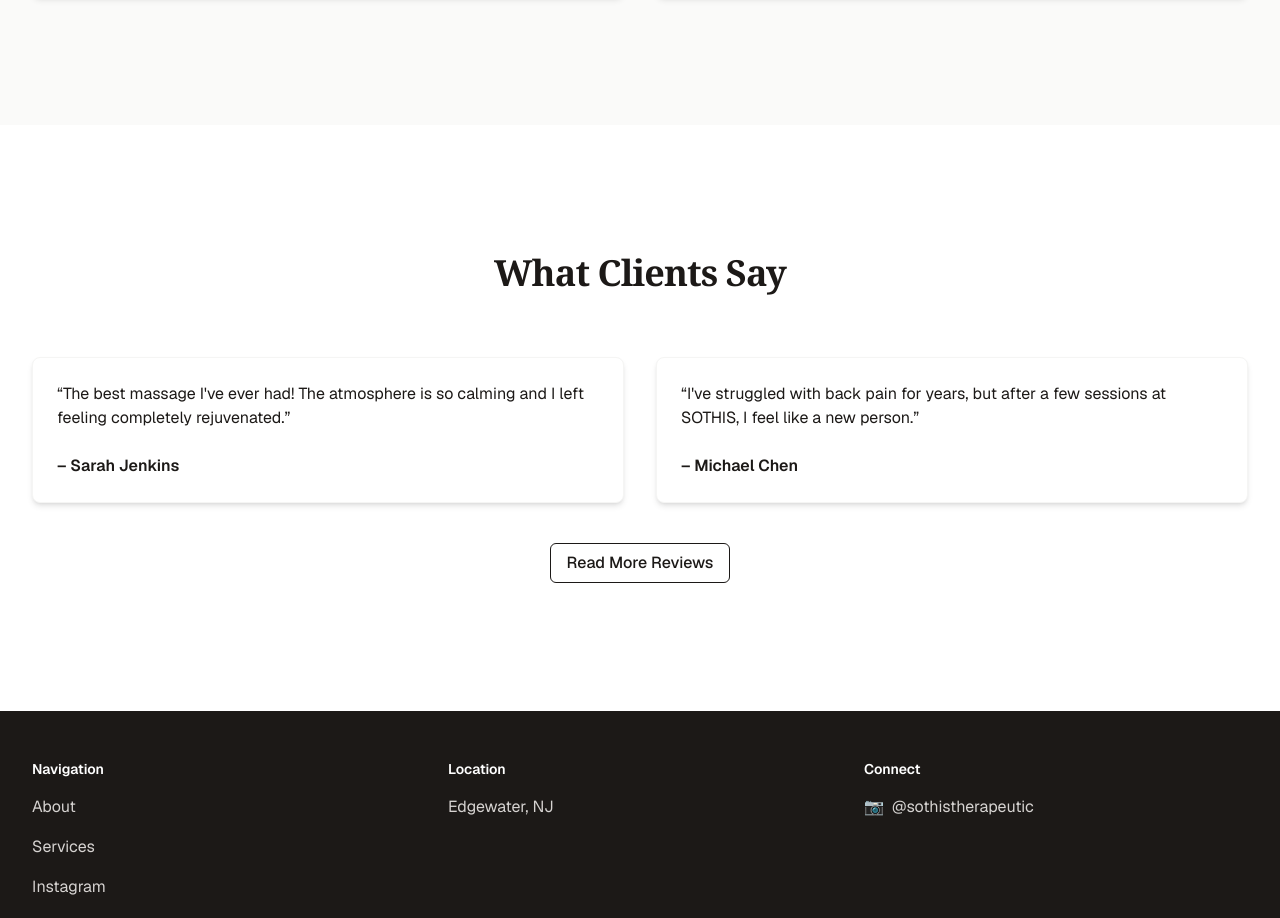
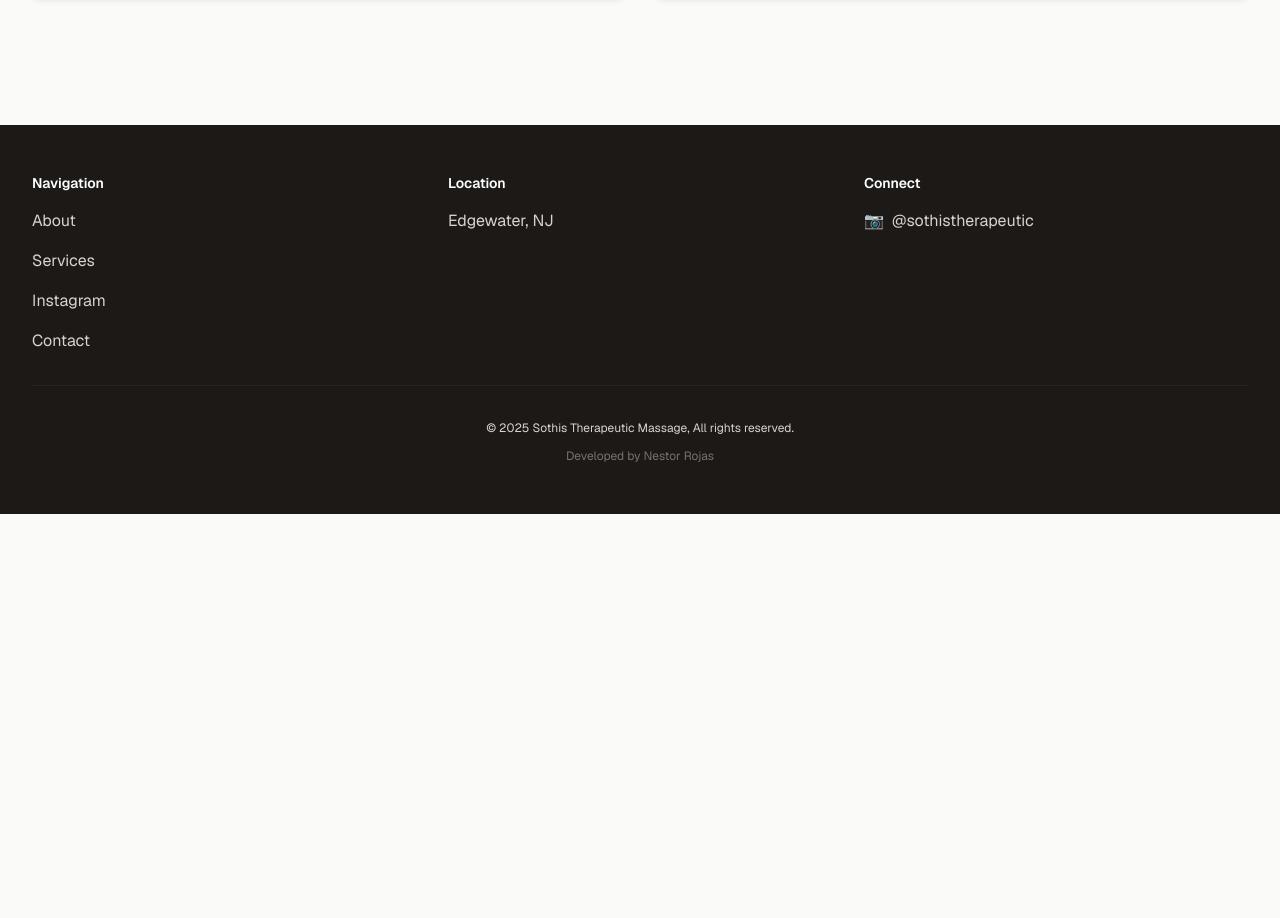
Before and after one commit to x-rojas-io/sothis, a Next.js app: page /about in a window 1280 px wide. Shown: the part 1600-2518 px from the top of the page. After the commit the page ends 2114 px from the top, so only its background shows below. Built offline with nearby package versions, Linux system fonts and the light colour scheme; no server answers; the database is empty.

Commit message:
fix(home): remove hardcoded 'What Clients Say' section with fake reviews

```diff
--- a/src/app/[locale]/page.tsx
+++ b/src/app/[locale]/page.tsx
@@ -149,36 +149,6 @@ export default async function Home({ params }: { params: Promise<{ locale: strin
           </div>
         </div>
       </section>
-
-      {/* Testimonials Preview */}
-      <section className="py-24 sm:py-32 bg-white">
-        <div className="mx-auto max-w-7xl px-6 lg:px-8">
-          <div className="mx-auto max-w-2xl text-center">
-            <h2 className="text-3xl font-serif font-bold tracking-tight text-stone-900 sm:text-4xl">{t('Testimonials.title')}</h2>
-          </div>
-          <div className="mx-auto mt-16 grid max-w-2xl grid-cols-1 gap-x-8 gap-y-16 lg:mx-0 lg:max-w-none lg:grid-cols-2">
-            <Card>
-              <CardContent className="pt-6">
-                <blockquote className="text-stone-900">
-                  <p>{t('Testimonials.review1')}</p>
-                </blockquote>
-                <div className="mt-6 font-semibold text-stone-900">– Sarah Jenkins</div>
-              </CardContent>
-            </Card>
-            <Card>
-              <CardContent className="pt-6">
-                <blockquote className="text-stone-900">
-                  <p>{t('Testimonials.review2')}</p>
-                </blockquote>
-                <div className="mt-6 font-semibold text-stone-900">– Michael Chen</div>
-              </CardContent>
-            </Card>
-          </div>
-          <div className="mt-10 text-center">
-            <Button href="/testimonials" variant="outline">{t('Testimonials.readMore')}</Button>
-          </div>
-        </div>
-      </section>
     </div>
   );
 }
```
